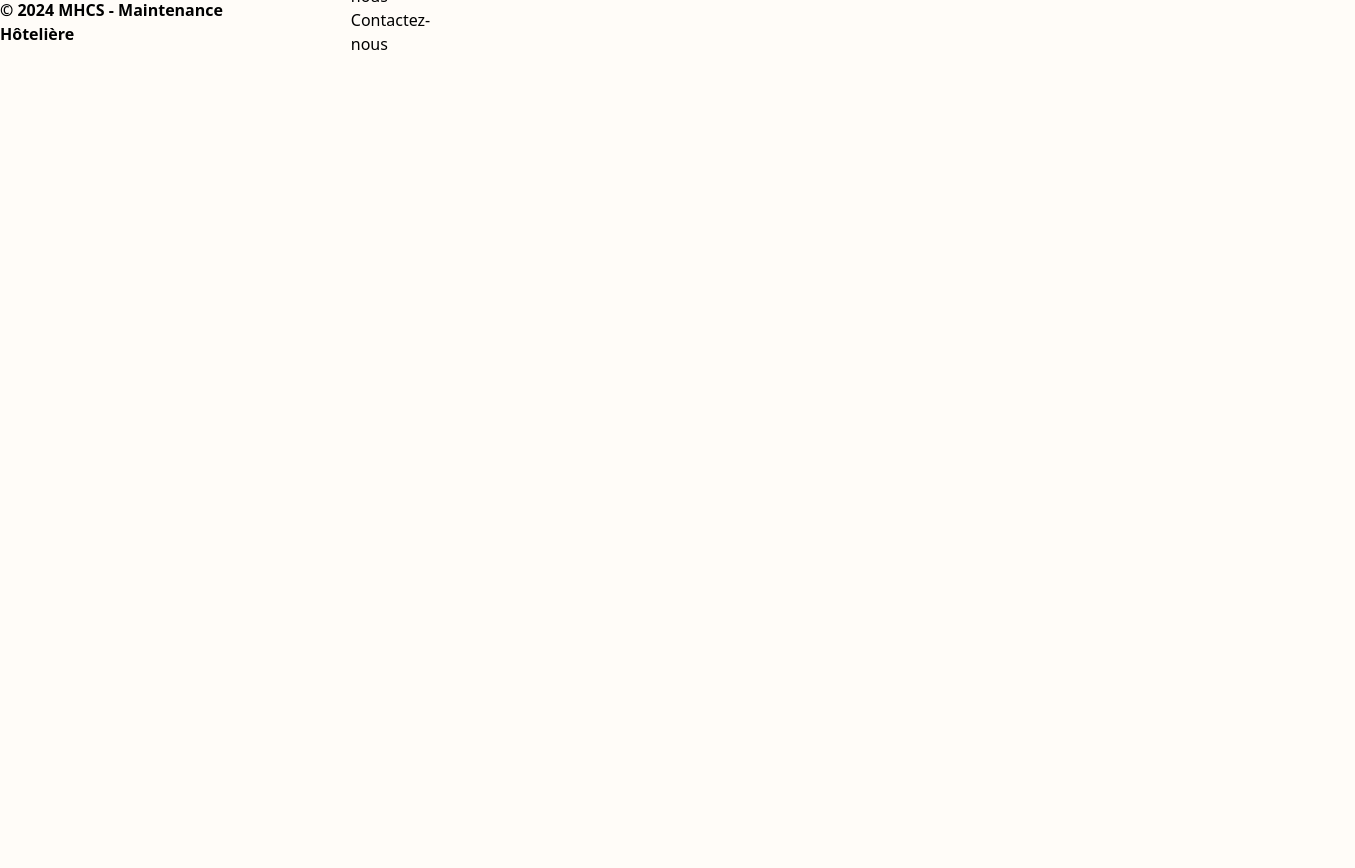
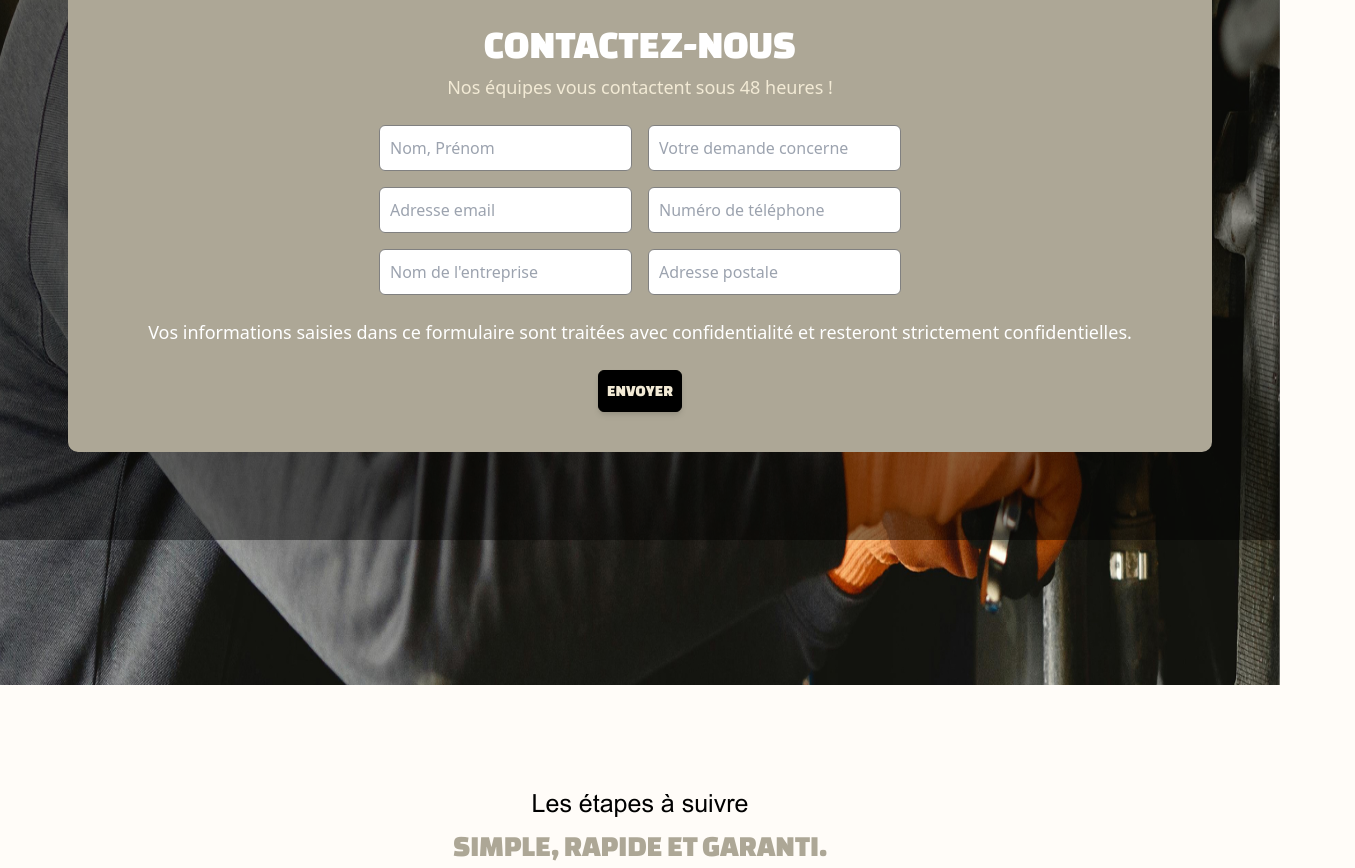
Before and after one commit to Pakku73/MHCS, a React (Vite) app: page /contact in a window 1280 px wide. Shown: the part 260-1128 px from the top of the page, 1355 px wide, since content can reach past the window. Before the commit the page ends 800 px from the top, so only its background shows below. Built offline with nearby package versions, Linux system fonts and the light colour scheme; a web font is replaced by a local one.

Commit message:
Page contact

```diff
--- /dev/null
+++ b/src/containers/contact/form.tsx
@@ -0,0 +1,50 @@
+// import { Button } from '../../components/common/Button';
+
+export const Form = () => {
+    return <>
+
+      <section className="flex flex-col items-center justify-center mb-[100px]">
+
+          <div className="flex flex-col items-center justify-center absolute bg-[#ada796] rounded-[10px] py-10 z-10">
+
+            <h1 className="uppercase font-ChangeOne text-white text-[40px]">Contactez-nous</h1>
+            <p className="text-[#f2ead5] text-[18px]">Nos équipes vous contactent sous 48 heures !</p>
+
+            <div className="flex flex-col items-center justify-center mt-6 gap-6 max-w-full">
+              <form className="flex gap-4" action="">
+                <div className="flex flex-col gap-4">
+                  <input type="text" placeholder="Nom, Prénom"/>
+                  <input type="text" placeholder="Adresse email"/>
+                  <input type="text" placeholder="Nom de l'entreprise"/>
+                </div>
+
+                <div className="flex flex-col gap-4">
+                  <input type="text" placeholder="Votre demande concerne"/>
+                  <input type="text" placeholder="Numéro de téléphone"/>
+                  <input type="text" placeholder="Adresse postale"/>
+                </div>
+              </form>
+
+              <p className="flex items-center justify-center px-20 text-white text-[18px]">Vos informations saisies dans ce formulaire sont traitées avec confidentialité et resteront strictement confidentielles.</p>
+              <div className="flex z-15 justify-center items-center gap-10 font-ChangeOne">
+                <button className="bg-[#000000] text-[#f2ead5] p-2 rounded-[6px] border-[1px] border-black hover:bg-[#f2ead5] hover:text-black transition ease-in-out duration-300  hover:-translate-y-2 shadow-md uppercase">Envoyer</button>
+              </div>
+            </div>
+
+          </div>
+
+        <div className="flex flex-col items-center justify-center absolute bg-white">
+          <p>Ou contactez-nous directement par téléphone <span>07.72.50.38.81</span> ou par mail <span>secretariat@mhcsparis.com.</span></p>
+        </div>
+
+        <div>
+          <div className="absolute z-0 top-0 left-0 w-full h-full bg-[#00000073]"></div>
+          {/* bg-gradient-to-b from-[#ffffff99] to-[#00000073]   */}
+          <img className="-mt-[55px] h-[1000px]" src="../../../public/assets/images/contact-hero-banner.jpg" alt="" />
+        </div>
+
+
+      </section>
+
+    </>;
+  };
--- a/src/containers/home/etapes.tsx
+++ b/src/containers/home/etapes.tsx
@@ -1,7 +1,7 @@
 export const Etapes = () => {
     return <>
 
-      <section className="flex flex-col items-center max-w-screen-2xl m-auto mt-[100px] gap-14">
+      <section className="flex flex-col items-center max-w-screen-2xl m-auto gap-14">
 
         <h2 className="flex flex-col font-Arial text-center text-[25px]">
             Les étapes à suivre
@@ -66,7 +66,7 @@
             </div>
         </div>
 
-        <button className="bg-[#000000] font-ChangeOne text-[#f2ead5] p-2 rounded-[2px] hover:bg-[#f2ead5] hover:text-[#000000] hover:transition-transform-1 hover:-translate-y-2">Prendre rendez-vous</button>
+        <button className="bg-[#000000] font-ChangeOne text-[#f2ead5] p-2 rounded-[2px] hover:bg-[#f2ead5] transition ease-in-out duration-300 hover:text-[#000000] hover:-translate-y-2">Prendre rendez-vous</button>
 
       </section>
 
--- a/src/containers/home/realisation.tsx
+++ b/src/containers/home/realisation.tsx
@@ -1,7 +1,7 @@
 export const Realisation = () => {
     return <>
 
-      <section className="flex flex-col bg-[#fffcf8] max-w-screen-2xl m-auto mt-[100px]">
+      <section className="flex flex-col bg-[#fffcf8] max-w-screen-2xl m-auto my-[100px]">
       {/* p-[10vh] pr-[20vh] pl-[20vh] */}
 
         <div className="flex flex-col bg-[#ffffff] shadow-md p-10 pr-[10vh] pl-[10vh] rounded-[6px]">
--- a/src/index.css
+++ b/src/index.css
@@ -10,3 +10,14 @@
 body{
     background-color: #fffcf8;
 }
+
+input{
+    border: solid grey 1px;
+    padding: 10px;
+    border-radius: 6px;
+}
+
+input:focus{
+    outline: solid 2px rgb(192, 192, 255);
+    border: none;
+}
--- a/src/pages/Contact.tsx
+++ b/src/pages/Contact.tsx
@@ -1,10 +1,14 @@
-import { Button } from '../components/common/Button';
+// import { Button } from '../components/common/Button';
+import { Form } from '../containers/contact/form.tsx';
+import { Etapes } from '../containers/home/etapes.tsx';
+import { Confiance } from '../containers/home/confiance.tsx';
 
 export default function Contact() {
   return (
-    <div>
-      <h1>Contact page</h1>
-      <Button />
-    </div>
+    <>
+      <Form />
+      <Etapes />
+      <Confiance />
+    </>
   );
 }
--- a/tailwind.config.js
+++ b/tailwind.config.js
@@ -7,7 +7,6 @@
         'ChangeOne': ['"Changa One"'],
         'Neonderthaw': ['"Neonderthaw"'],
         'Arial': ['"Arial"'],
-      },
       },
 
       colors: {
@@ -26,5 +25,7 @@
       },
     },
 
+  },
+
   plugins: [],
 };
```
Lines whose indentation alone changed are shown as unchanged.
